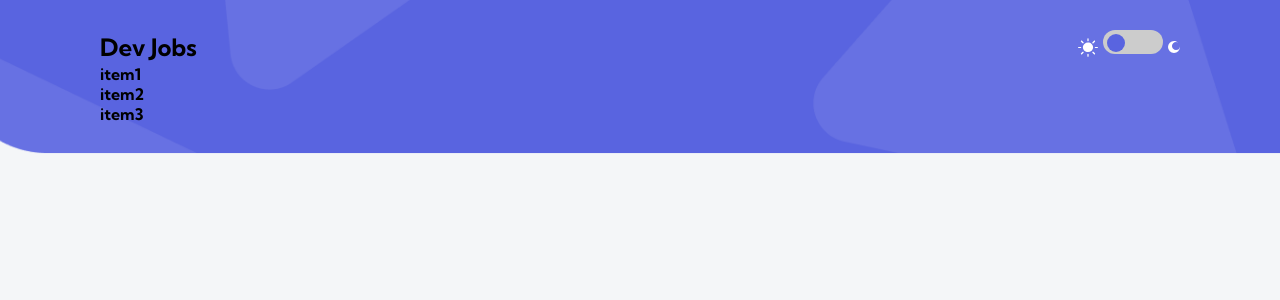
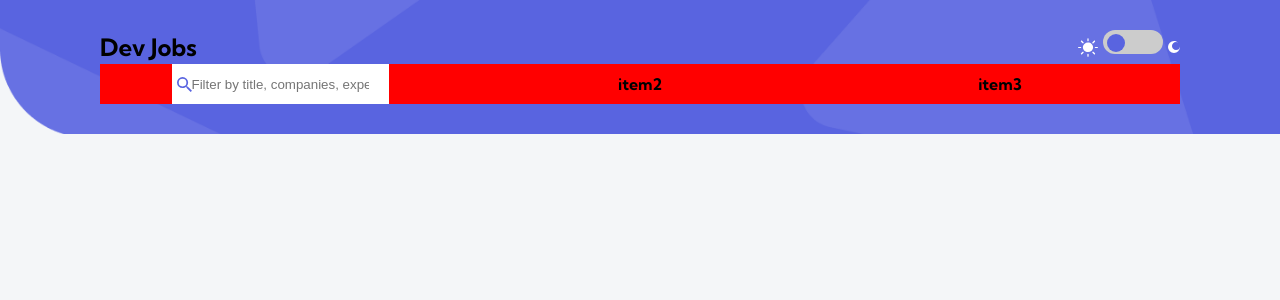
Before and after one commit to mariamdatuka/dev-jobs-app, a React (Vite) app: page / in a window 1280 px wide. Shown: the top 300 px of the page. Built offline with nearby package versions, Linux system fonts and the light colour scheme.

Commit message:
create search bar

```diff
--- a/src/Pages/Home.tsx
+++ b/src/Pages/Home.tsx
@@ -1,5 +1,5 @@
 import React from 'react'
-import { Background,SwitchContainer,SwitchInput,SwitchKnob,Container,Wrapper } from './Styles'
+import { Background,SwitchContainer,SwitchInput,SwitchKnob,Container,Wrapper,GridContainer,SearchInput } from './Styles'
 
 const Home = () => {
   return (
@@ -16,9 +16,10 @@ const Home = () => {
         <svg width="12" height="12" xmlns="http://www.w3.org/2000/svg"><path d="M6 0c1.516 0 2.925.566 3.978 1.523A3.979 3.979 0 008 1a4.014 4.014 0 00-2.821 1.179A3.927 3.927 0 004 5c0 1.095.463 2.105 1.179 2.821A3.927 3.927 0 008 9a4.034 4.034 0 003.974-3.548c.017.18.026.364.026.548a6.02 6.02 0 01-1.768 4.232A6.02 6.02 0 016 12a5.89 5.89 0 01-4.232-1.768A6.02 6.02 0 010 6a5.89 5.89 0 011.768-4.232A6.02 6.02 0 016 0z" fill="#FFF" fill-rule="nonzero"/></svg>
       </Container>
     </Wrapper>
-    <div>
+    <GridContainer>
       <div>
-        item1
+
+        <SearchInput type='text' placeholder='Filter by title, companies, expertise…'/>
       </div>
       <div>
         item2
@@ -26,7 +27,7 @@ const Home = () => {
       <div>
         item3
       </div>
-    </div>
+    </GridContainer>
   </Background>
     </>
   )
--- a/src/Pages/Styles.ts
+++ b/src/Pages/Styles.ts
@@ -1,5 +1,7 @@
 import styled from "styled-components";
 import background from '../assets/background.png'
+import searchIcon from '../assets/desktop/icon-search.svg'
+
 
 export const Background=styled.div`
    background-image:url(${background});
@@ -64,3 +66,18 @@ export const Wrapper=styled.div`
   align-items:center;
   justify-content:space-between;
 `
+export const GridContainer=styled.div`
+  display:grid;
+  grid-template-columns:repeat(3, 1fr);
+  background-color:red;
+  place-items:center;
+`
+export const SearchInput=styled.input`
+  padding: 20px;
+  background-image: url(${searchIcon});
+  background-repeat: no-repeat;
+  background-position: 5px center;
+  background-size: 15px 15px;
+  border: none;
+  height:35px;
+`
```
